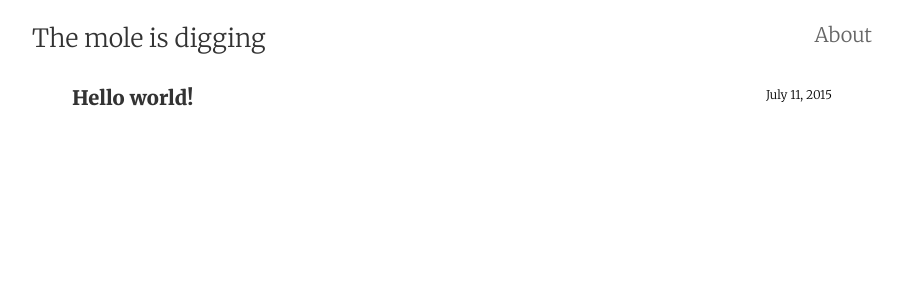
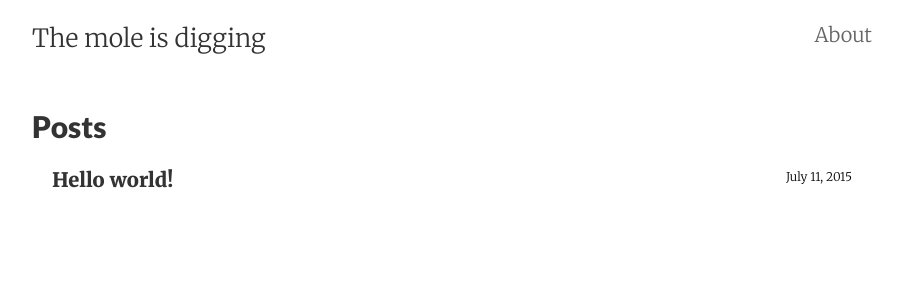
Before and after one commit to alexandrnikitin/blog, a Jekyll site: the page built from index.html, in a window 1280 px wide. Shown: the top 300 px of the page, without its empty margins (188-1090 px from the left). Built offline with Jekyll 4.4.1, drawn with Linux system fonts in a browser that asks for light colours.

Commit message:
Add Posts header

```diff
--- a/_sass/_posts.scss
+++ b/_sass/_posts.scss
@@ -1,7 +1,7 @@
 
 .posts {
   margin: 0;
-  padding: 0 2rem
+  padding: 0 1rem
 }
 
 .posts ul {
--- a/index.html
+++ b/index.html
@@ -4,6 +4,7 @@ layout: default
 
 <div class="home">
 
+  <h1 class="h2">Posts</h1>
   <div class="posts">
     <ul>
 
```
